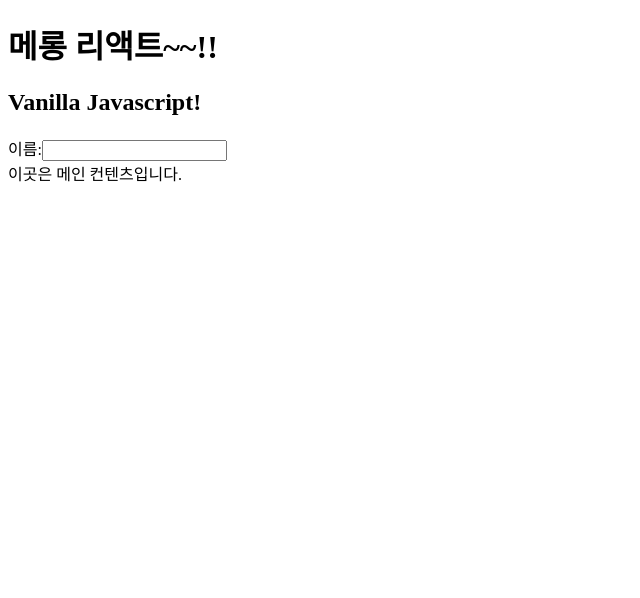
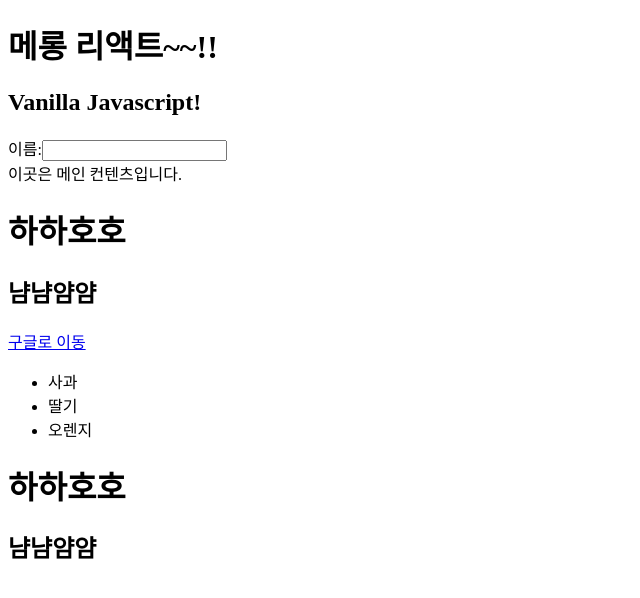
Before and after one commit to Sirosho/react-study202508, a React (Vite) app: page / in a window 1280 px wide. Shown: the top 598 px of the page, without its empty margins (0-640 px from the left). Built offline with nearby package versions, Linux system fonts and the light colour scheme.

Commit message:
컴포넌트 추가: Hello, Bye, Fruit 구현 및 App.jsx에 적용

```diff
--- a/src/App.jsx
+++ b/src/App.jsx
@@ -1,4 +1,7 @@
 import React from 'react';
+import Hello from './components/Hello.jsx';
+import Bye from './components/Bye'; // 리액트에서는 확장자 생략가능
+
 /*
     jsx : 리액트에서 사용하는 특수한 js문법, 태그를 그대로 쓰면 알아서 변환
 
@@ -32,6 +35,9 @@ function App() {
             <main>
                 이곳은 메인 컨텐츠입니다.
             </main>
+            <Hello/>
+            <Bye/>
+            <Hello/>
         </>)
         ;
 }
--- /dev/null
+++ b/src/components/Bye.jsx
@@ -0,0 +1,19 @@
+// import React from 'react'; 생략가능
+
+
+// 함수형 컴포넌트 : 최신 방식
+
+import Fruit from "./Fruit.jsx";
+
+function Bye(){
+
+    return (
+        <div>
+            <a href="https://google.com">구글로 이동</a>
+            <Fruit/>
+        </div>
+    );
+
+}
+
+export default Bye;
--- /dev/null
+++ b/src/components/Fruit.jsx
@@ -0,0 +1,15 @@
+import React from 'react';
+
+// rsc 파일명에 맞게 자동으로 컴포넌트문을 생성해줌
+
+const Fruit = () => {
+    return (
+        <ul>
+            <li>사과</li>
+            <li>딸기</li>
+            <li>오렌지</li>
+        </ul>
+    );
+};
+
+export default Fruit;
--- /dev/null
+++ b/src/components/Hello.jsx
@@ -0,0 +1,17 @@
+import React from 'react';
+
+// 클래스 컴포넌트 : 옛날 방식
+class Hello extends React.Component {
+
+    render() {
+        return (
+            <>
+                <h1>하하호호</h1>
+                <h2>냠냠얌얌</h2>
+            </>
+        )
+    }
+
+}
+
+export default Hello;
```
Lines whose indentation alone changed are shown as unchanged.
